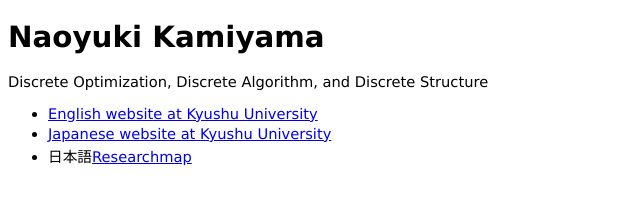
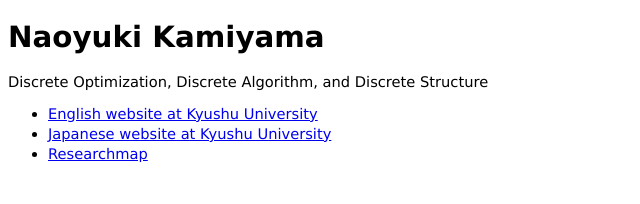
Before and after one commit to nkamiyama/website, a plain HTML site: page index.html in a window 1280 px wide. Shown: the whole page, without its empty margins (0-640 px from the left). Drawn offline with Linux system fonts and the light colour scheme.

Commit message:
Update index.html

```diff
--- a/index.html
+++ b/index.html
@@ -14,7 +14,7 @@
 <ul>
      <li><a href="https://imi.kyushu-u.ac.jp/~kamiyama/index.html">English website at Kyushu University</a></li>
      <li><a href="https://imi.kyushu-u.ac.jp/~kamiyama/indexj.html">Japanese website at Kyushu University</a></li>
-     <li>日本語<a href="https://researchmap.jp/read0149503">Researchmap</a></li>
+     <li><a href="https://researchmap.jp/read0149503">Researchmap</a></li>
 </ul>
 </body>
 </html>
```
